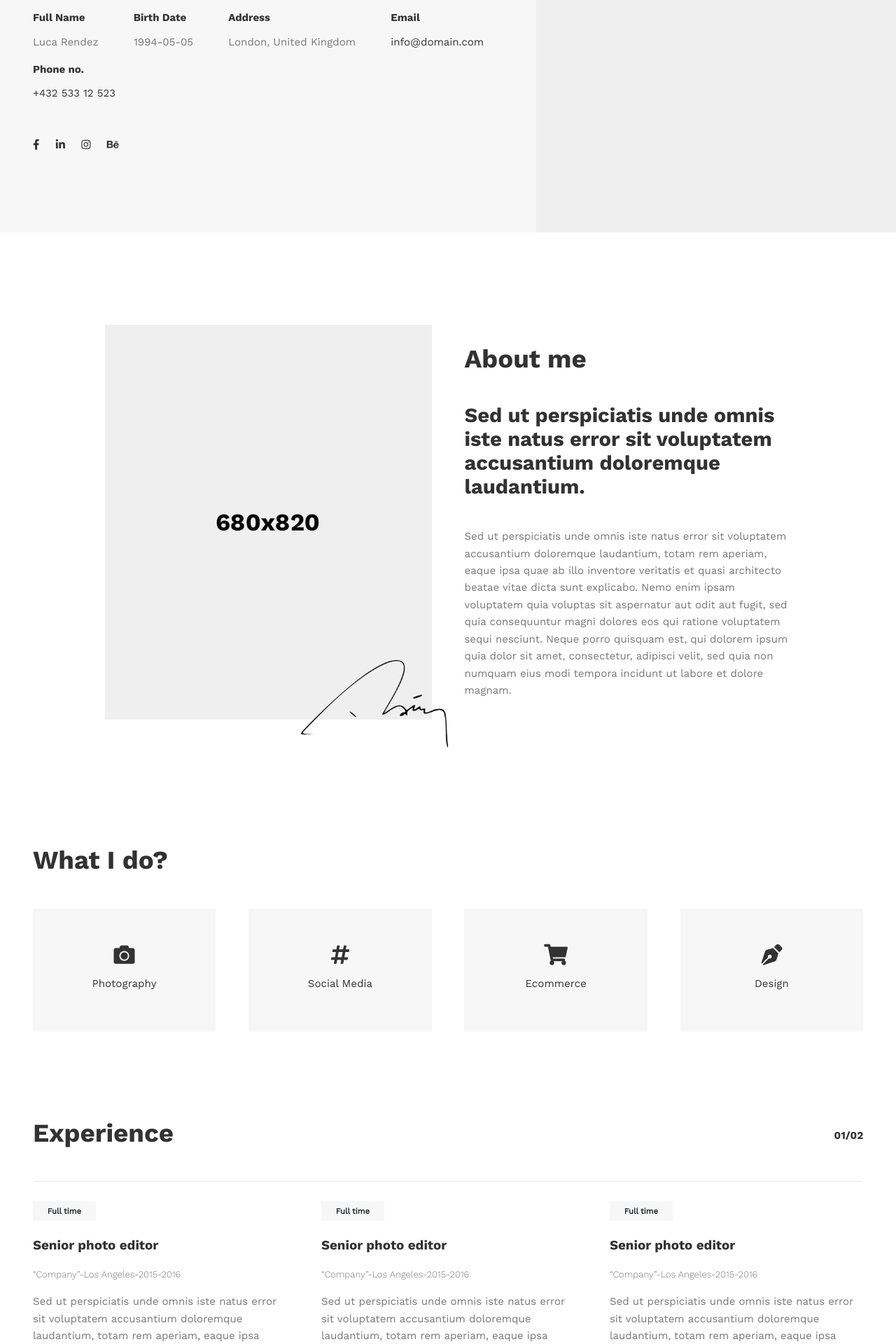
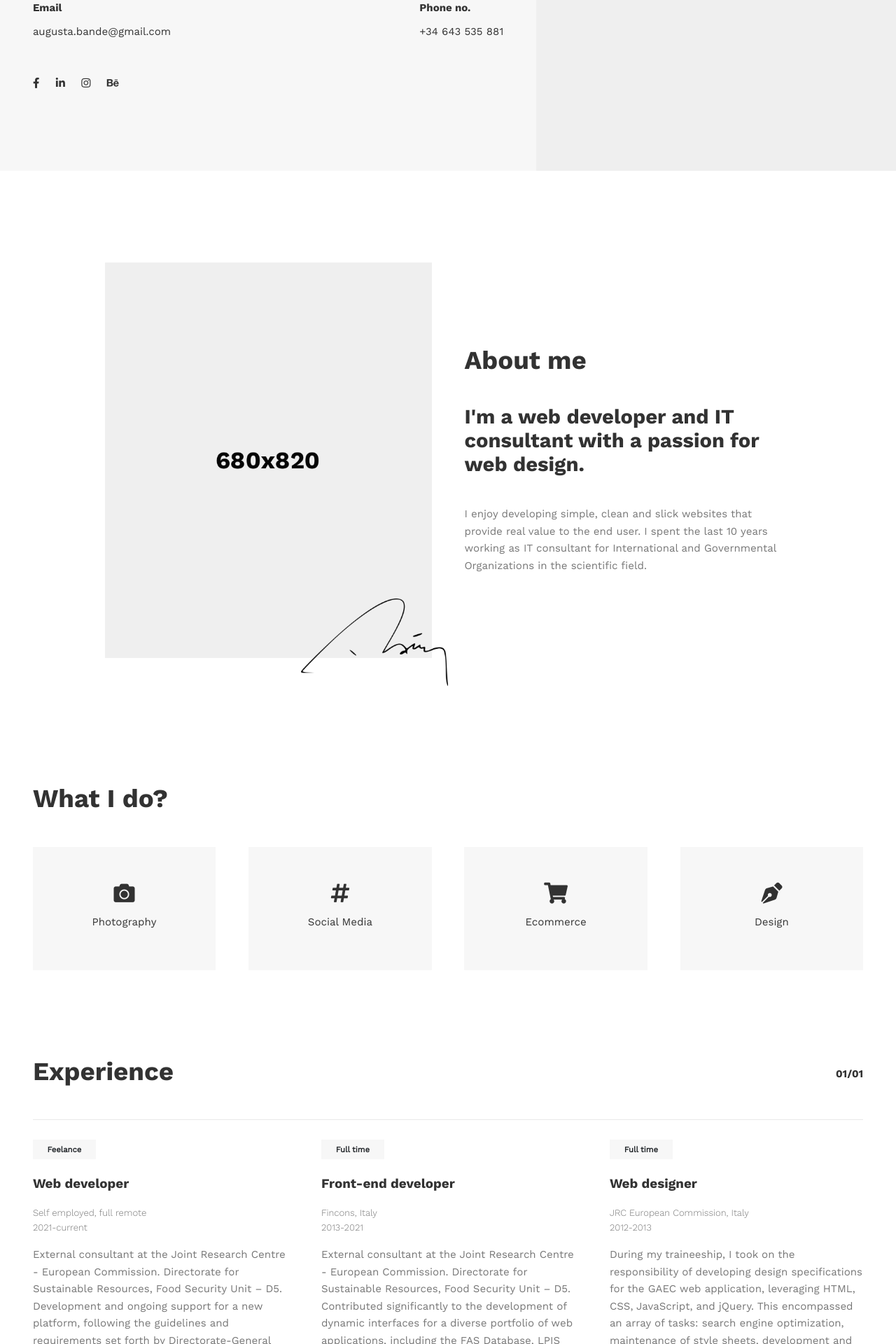
Before and after one commit to augustabande/ab, a React (Create React App) app: page / in a window 1280 px wide. Shown: the part 500-2420 px from the top of the page at 70% size. Built offline with nearby package versions, Linux system fonts and the light colour scheme; a web font is replaced by a local one.

Commit message:
feat: added pages

```diff
--- /dev/null
+++ b/src/assets/sass/blocks/_skills.scss
@@ -0,0 +1,18 @@
+.grid-container {
+    display: flex;
+    flex-wrap: wrap;
+    justify-content: space-between; // Distributes space evenly between columns
+    gap: 10px; // Adjust the gap as needed
+}
+
+.grid-item {
+    flex: 0 1 calc(33.33% - 10px); // Adjust the width as needed
+    margin-bottom: 10px; // Optional: Add margin to the bottom of each item for spacing
+}
+
+// Media query for smaller screens (if you want a different layout)
+@media screen and (max-width: 768px) {
+    .grid-item {
+        flex: 0 1 calc(50% - 10px); // Adjust the width for smaller screens
+    }
+}
--- a/src/blocks/home/AboutMe.js
+++ b/src/blocks/home/AboutMe.js
@@ -26,11 +26,12 @@ const AboutMe = () => {
                             </div>
 
                             <div className="sub-title spacer p-top-lg" data-aos="fade-up">
-                                <h3>Sed ut perspiciatis unde omnis iste natus error sit voluptatem accusantium doloremque laudantium.</h3>
+                                <h3>I'm a web developer and IT consultant with a passion for web design.
+                                </h3>
                             </div>
 
                             <div className="description spacer p-top-lg" data-aos="fade-up">
-                                <p>Sed ut perspiciatis unde omnis iste natus error sit voluptatem accusantium doloremque laudantium, totam rem aperiam, eaque ipsa quae ab illo inventore veritatis et quasi architecto beatae vitae dicta sunt explicabo. Nemo enim ipsam voluptatem quia voluptas sit aspernatur aut odit aut fugit, sed quia consequuntur magni dolores eos qui ratione voluptatem sequi nesciunt. Neque porro quisquam est, qui dolorem ipsum quia dolor sit amet, consectetur, adipisci velit, sed quia non numquam eius modi tempora incidunt ut labore et dolore magnam.</p>
+                                <p>I enjoy developing simple, clean and slick websites that provide real value to the end user. I spent the last 10 years working as IT consultant for International and Governmental Organizations in the scientific field.</p>
                             </div>
                         </div>
                     </div>
--- a/src/blocks/home/ContactMe.js
+++ b/src/blocks/home/ContactMe.js
@@ -3,7 +3,7 @@ import React from 'react';
 import ContactsForm from '../../components/form/ContactForm';
 
 const ContactMe = () => {
-    const backgrounImage = require( '../../assets/img/demo/18_img.png');
+    const backgrounImage = require('../../assets/img/demo/18_img.png');
 
     return (
         <section id="contact-me" className="block spacer p-top-xl">
@@ -27,19 +27,19 @@ const ContactMe = () => {
                                         <div className="contacts-information-item" data-aos="zoom-in" data-aos-delay="200">
                                             <h6 className="contacts-information-item-title">Address</h6>
 
-                                            <p className="contacts-information-item-description">London, United Kingdom</p>
+                                            <p className="contacts-information-item-description">Fuerteventura, Canary Islands (SPAIN)</p>
                                         </div>
 
                                         <div className="contacts-information-item" data-aos="zoom-in" data-aos-delay="400">
                                             <h6 className="contacts-information-item-title">Email</h6>
 
-                                            <p className="contacts-information-item-description"><a href="mailto:info@domain.com">info@domain.com</a></p>
+                                            <p className="contacts-information-item-description"><a href="mailto:augusta.bande@gmail.com">augusta.bande@gmail.com</a></p>
                                         </div>
 
                                         <div className="contacts-information-item" data-aos="zoom-in" data-aos-delay="600">
                                             <h6 className="contacts-information-item-title">Phone no.</h6>
 
-                                            <p className="contacts-information-item-description"><a href="tel:+43253312523">+432 533 12 523</a></p>
+                                            <p className="contacts-information-item-description"><a href="tel:+43253312523">+34 643 535 881</a></p>
                                         </div>
                                     </div>
                                 </div>
--- a/src/blocks/home/Experience.js
+++ b/src/blocks/home/Experience.js
@@ -5,7 +5,7 @@ import ExperienceData from '../../data/home/experienceData.json';
 
 const Experience = () => {
     useEffect(() => {
-        new Swiper( '.adv-slider-experience .adv-swiper-container', {
+        new Swiper('.adv-slider-experience .adv-swiper-container', {
             // ADV swiper
             noSwipingClass: 'adv-swiper-no-swiping',
             containerModifierClass: 'adv-swiper-container-',
@@ -34,21 +34,21 @@ const Experience = () => {
                 el: '.adv-experience-pagination.adv-swiper-pagination',
                 clickable: true,
                 type: 'fraction',
-                formatFractionCurrent: function( number ) {
-                    if ( number < 10 ) {
+                formatFractionCurrent: function (number) {
+                    if (number < 10) {
                         number = '0' + number;
                     }
 
                     return number;
                 },
-                formatFractionTotal: function( number ) {
-                    if ( number < 10 ) {
+                formatFractionTotal: function (number) {
+                    if (number < 10) {
                         number = '0' + number;
                     }
 
                     return number;
                 },
-                renderFraction: function( currentClass, totalClass ) {
+                renderFraction: function (currentClass, totalClass) {
                     return '<span class="' + currentClass + '"></span>/<span class="' + totalClass + '"></span>';
                 }
             },
@@ -67,8 +67,8 @@ const Experience = () => {
                     slidesPerView: 3
                 },
             }
-        } );
-    },[]);
+        });
+    }, []);
 
     return (
         <section id="experience" className="block spacer p-top-xl p-bottom-xl-2">
@@ -84,27 +84,27 @@ const Experience = () => {
                 <div className="adv-slider-experience" data-aos="fade-up">
                     <div className="adv-swiper-container">
                         <div className="adv-swiper-wrapper experience-items">
-                            { ExperienceData && ExperienceData.map( ( item, key ) => {
+                            {ExperienceData && ExperienceData.map((item, key) => {
                                 return (
-                                    <div key={ key } className="adv-swiper-slide experience-item" data-aos="zoom-in" data-aos-delay={ item.delay }>
+                                    <div key={key} className="adv-swiper-slide experience-item" data-aos="zoom-in" data-aos-delay={item.delay}>
                                         <div className="card card-experience">
                                             <div className="card-body">
-                                                <div className="badge badge-secondary spacer m-bottom-sm">{ item.contract }</div>
+                                                <div className="badge badge-secondary spacer m-bottom-sm">{item.contract}</div>
 
-                                                <h5 className="card-title">{ item.position }</h5>
+                                                <h5 className="card-title">{item.position}</h5>
 
                                                 <div className="card-meta">
                                                     <p>
-                                                        <span>{ item.company }</span>
-                                                        <span>-</span>
-                                                        <span>{ item.city }</span>
-                                                        <span>-</span>
-                                                        <span>{ item.time }</span>
+                                                        <span>{item.company}, </span>
+                                                        {/*<span>-</span>*/}
+                                                        <span>{item.city}</span>
+                                                        <br></br>
+                                                        <span>{item.time}</span>
                                                     </p>
                                                 </div>
 
                                                 <div className="card-text">
-                                                    <p>{ item.description }</p>
+                                                    <p>{item.description}</p>
                                                 </div>
                                             </div>
                                         </div>
--- a/src/blocks/home/PageTitle.js
+++ b/src/blocks/home/PageTitle.js
@@ -3,15 +3,15 @@ import React, { useEffect } from 'react';
 import SocialLinks from './SocialLinks';
 
 const PageTitle = () => {
-    const backgrounImage = require( '../../assets/img/placeholder/01_img.jpg');
+    const backgrounImage = require('../../assets/img/placeholder/01_img.jpg');
 
     useEffect(() => {
-        if ( document.querySelector('.page-title-img') ) {
+        if (document.querySelector('.page-title-img')) {
             document.querySelector('.site-main').classList.add('overflow-hidden');
         }
 
         return () => {
-            if ( document.querySelector('.site-main').classList.contains('overflow-hidden') ) {
+            if (document.querySelector('.site-main').classList.contains('overflow-hidden')) {
                 document.querySelector('.site-main').classList.remove('overflow-hidden');
             }
         }
@@ -24,11 +24,11 @@ const PageTitle = () => {
                     <div className="col-xl-7 col-lg-7 col-md-7 col-sm-12">
                         <div className="page-title-content">
                             <div className="title" data-aos="fade-down">
-                                <h1 className="large">Hi. I’m Luca <br/>Rendez</h1>
+                                <h1 className="large">Hi. I’m Augusta </h1>
                             </div>
 
                             <div className="description spacer p-top-lg" data-aos="fade-up">
-                                <p>Photographer and Web Designer.</p>
+                                <p>Web developer and IT consultant.</p>
                             </div>
 
                             <div className="my-information spacer p-top-lg" data-aos="fade-up">
@@ -36,31 +36,31 @@ const PageTitle = () => {
                                     <div className="my-information-item" data-aos="zoom-in" data-aos-delay="200">
                                         <h6 className="my-information-item-title">Full Name</h6>
 
-                                        <p className="my-information-item-description">Luca Rendez</p>
+                                        <p className="my-information-item-description">Augusta Bande</p>
                                     </div>
 
                                     <div className="my-information-item" data-aos="zoom-in" data-aos-delay="400">
                                         <h6 className="my-information-item-title">Birth Date</h6>
 
-                                        <p className="my-information-item-description">1994-05-05</p>
+                                        <p className="my-information-item-description">1982-01-25</p>
                                     </div>
 
                                     <div className="my-information-item" data-aos="zoom-in" data-aos-delay="600">
                                         <h6 className="my-information-item-title">Address</h6>
 
-                                        <p className="my-information-item-description">London, United Kingdom</p>
+                                        <p className="my-information-item-description">Fuerteventura, Canary Islands </p>
                                     </div>
 
                                     <div className="my-information-item" data-aos="zoom-in" data-aos-delay="800">
                                         <h6 className="my-information-item-title">Email</h6>
 
-                                        <p className="my-information-item-description"><a href="mailto:info@domain.com">info@domain.com</a></p>
+                                        <p className="my-information-item-description"><a href="mailto:augusta.bande@gmail.com">augusta.bande@gmail.com</a></p>
                                     </div>
 
                                     <div className="my-information-item" data-aos="zoom-in" data-aos-delay="1000">
                                         <h6 className="my-information-item-title">Phone no.</h6>
 
-                                        <p className="my-information-item-description"><a href="tel:+43253312523">+432 533 12 523</a></p>
+                                        <p className="my-information-item-description"><a href="tel:+43253312523">+34 643 535 881</a></p>
                                     </div>
                                 </div>
                             </div>
--- /dev/null
+++ b/src/blocks/home/Skills.js
@@ -0,0 +1,34 @@
+import React from 'react';
+import SkillsData from '../../data/home/skillsData.json';
+
+const Skills = () => {
+    return (
+        <section id="skills" className="block spacer p-top-xl">
+      {/* My Skills */}
+      <div className="wrapper">
+        <div className="title" data-aos="fade-up">
+          <h2>My Skills</h2>
+        </div>
+        <div className="gx-5">
+          <div className="grid-container">
+            {SkillsData.length > 0 &&
+              SkillsData.map((skill, index) => (
+                <div className="grid-item" key={index}>
+                  <ul className="list-group">
+                    <li className="list-group-item d-flex justify-content-between align-items-center">
+                      {skill.name}{" "}
+                      <span className="badge badge-primary badge-pill">
+                        {skill.percent}%
+                      </span>
+                    </li>
+                  </ul>
+                </div>
+              ))}
+          </div>
+        </div>
+      </div>
+    </section>
+    );
+};
+
+export default Skills;
--- a/src/data/home/educationData.json
+++ b/src/data/home/educationData.json
@@ -1,38 +1,38 @@
 [
     {
         "id": 1,
-        "title": "University of LA",
-        "company": "“Company”",
-        "city": "Los Angeles",
-        "description": "Sed ut perspiciatis unde omnis iste natus error sit voluptatem accusantium doloremque laudantium, totam rem aperiam, eaque ipsa quae ab illo",
-        "time": "2015-2016",
+        "title": "Master’s degree in Modern Languages and Comparative Literatures",
+        "company": "University of Turin",
+        "city": "Italy",
+        "description": "I have a Master's degree in Modern Languages and Comparative Literatures, where I developed expertise in linguistic studies, literary analysis, and cross-cultural communication.",
+        "time": "2006/2009",
         "delay": 200
     },
     {
         "id": 2,
-        "title": "Web Design Courses",
-        "company": "“Company”",
-        "city": "Los Angeles",
-        "description": "Sed ut perspiciatis unde omnis iste natus error sit voluptatem accusantium doloremque laudantium, totam rem aperiam, eaque ipsa quae ab illo",
-        "time": "2015-2016",
+        "title": "Bachelor degree in DAMS, Television and New Medias",
+        "company": "University of Turin",
+        "city": "Italy",
+        "description": "I hold a Bachelor's degree in Television and New Media from DAMS (Drama, Art, and Music Studies) at Turin University, where I gained in-depth knowledge of broadcasting, digital media production, and multimedia communication.",
+        "time": "2001/2005",
         "delay": 400
     },
     {
-        "id": 3,
-        "title": "Photography Courses",
-        "company": "“Company”",
-        "city": "Los Angeles",
-        "description": "Sed ut perspiciatis unde omnis iste natus error sit voluptatem accusantium doloremque laudantium, totam rem aperiam, eaque ipsa quae ab illo",
-        "time": "2015-2016",
-        "delay": 600
+        "id": 4,
+        "title": "Angular - The Complete Guide",
+        "company": "Online certification",
+        "city": "online",
+        "description": "I've completed a comprehensive online training course on Angular, mastering key concepts such as TypeScript, modules, components, services, and directives. This hands-on course equipped me with the skills to build robust single-page applications, adhering to best coding practices and performance optimization techniques in Angular.",
+        "time": "2022",
+        "delay": 800
     },
     {
-        "id": 4,
-        "title": "Marketing Courses",
-        "company": "“Company”",
-        "city": "Los Angeles",
-        "description": "Sed ut perspiciatis unde omnis iste natus error sit voluptatem accusantium doloremque laudantium, totam rem aperiam, eaque ipsa quae ab illo",
-        "time": "2015-2016",
-        "delay": 800
+        "id": 3,
+        "title": "React",
+        "company": "Online certification",
+        "city": "online",
+        "description": "I've completed an in-depth online training course on React, mastering core principles like JSX syntax, components, state and props management, lifecycle methods, and hooks, enabling me to build and optimize dynamic, interactive web applications.",
+        "time": "2009",
+        "delay": 600
     }
 ]
--- a/src/data/home/experienceData.json
+++ b/src/data/home/experienceData.json
@@ -1,42 +1,32 @@
 [
     {
         "id": 1,
-        "position": "Senior photo editor",
-        "company": "“Company”",
-        "city": "Los Angeles",
-        "description": "Sed ut perspiciatis unde omnis iste natus error sit voluptatem accusantium doloremque laudantium, totam rem aperiam, eaque ipsa quae ab illo",
-        "contract": "Full time",
-        "time": "2015-2016",
+        "position": "Web developer",
+        "company": "Self employed",
+        "city": "full remote",
+        "description": "External consultant at the Joint Research Centre - European Commission. Directorate for Sustainable Resources, Food Security Unit – D5. Development and ongoing support for a new platform, following the guidelines and requirements set forth by Directorate-General for Agriculture and Rural Development.",
+        "contract": "Feelance",
+        "time": "2021-current",
         "delay": 200
     },
     {
         "id": 2,
-        "position": "Senior photo editor",
-        "company": "“Company”",
-        "city": "Los Angeles",
-        "description": "Sed ut perspiciatis unde omnis iste natus error sit voluptatem accusantium doloremque laudantium, totam rem aperiam, eaque ipsa quae ab illo",
+        "position": "Front-end developer",
+        "company": "Fincons",
+        "city": "Italy",
+        "description": "External consultant at the Joint Research Centre - European Commission. Directorate for Sustainable Resources, Food Security Unit – D5. Contributed significantly to the development of dynamic interfaces for a diverse portfolio of web applications, including the FAS Database, LPIS Web Portal, GAEC Database, GEOGLAM Crop Monitor Partner Survey, and the ASAP Web Portal.",
         "contract": "Full time",
-        "time": "2015-2016",
+        "time": "2013-2021",
         "delay": 400
     },
     {
         "id": 3,
-        "position": "Senior photo editor",
-        "company": "“Company”",
-        "city": "Los Angeles",
-        "description": "Sed ut perspiciatis unde omnis iste natus error sit voluptatem accusantium doloremque laudantium, totam rem aperiam, eaque ipsa quae ab illo",
+        "position": "Web designer",
+        "company": "JRC European Commission",
+        "city": "Italy",
+        "description": "During my traineeship, I took on the responsibility of developing design specifications for the GAEC web application, leveraging HTML, CSS, JavaScript, and jQuery. This encompassed an array of tasks: search engine optimization, maintenance of style sheets, development and implementation of an intuitive graphical user interface, and rigorous usability testing. My role was integral in creating an optimized, user-friendly interface and conducting comprehensive evaluations to ensure the highest level of usability.",
         "contract": "Full time",
-        "time": "2015-2016",
+        "time": "2012-2013",
         "delay": 600
-    },
-    {
-        "id": 4,
-        "position": "Senior photo editor",
-        "company": "“Company”",
-        "city": "Los Angeles",
-        "description": "Sed ut perspiciatis unde omnis iste natus error sit voluptatem accusantium doloremque laudantium, totam rem aperiam, eaque ipsa quae ab illo",
-        "contract": "Full time",
-        "time": "2015-2016",
-        "delay": 800
     }
 ]
--- /dev/null
+++ b/src/data/home/skillsData.json
@@ -0,0 +1,42 @@
+[
+    {
+        "name": "HTML/HTML5",
+        "percent": 100
+    },
+    {
+        "name": "CSS/CSS3",
+        "percent": 100
+    },
+    {
+        "name": "JavaScript",
+        "percent": 90
+    },
+    {
+        "name": "JQuery",
+        "percent": 90
+    },
+    {
+        "name": "ReactJs",
+        "percent": 70
+    },
+    {
+        "name": "Angular",
+        "percent": 90
+    },
+    {
+        "name": "Bootstrap",
+        "percent": 95
+    },
+    {
+        "name": "Docker",
+        "percent": 70
+    },
+    {
+        "name": "PHP",
+        "percent": 70
+    },
+    {
+        "name": "WordPress",
+        "percent": 80
+    }
+]
--- a/src/pages/Home.js
+++ b/src/pages/Home.js
@@ -15,6 +15,7 @@ import Testimonials from '../blocks/home/Testimonials';
 import Clients from '../blocks/home/Clients';
 import Articles from '../blocks/home/Articles';
 import ContactMe from '../blocks/home/ContactMe';
+import Skills from '../blocks/home/Skills';
 
 const Home = () => {
     useEffect(() => {
@@ -68,6 +69,8 @@ const Home = () => {
 
                         <Education />
 
+                        <Skills />
+
                         <Portfolio />
 
                         <Testimonials />
```
Also changed, not shown: src/assets/sass/style.scss (+9 -3 lines), src/blocks/home/Education.js (+17 -17 lines).
